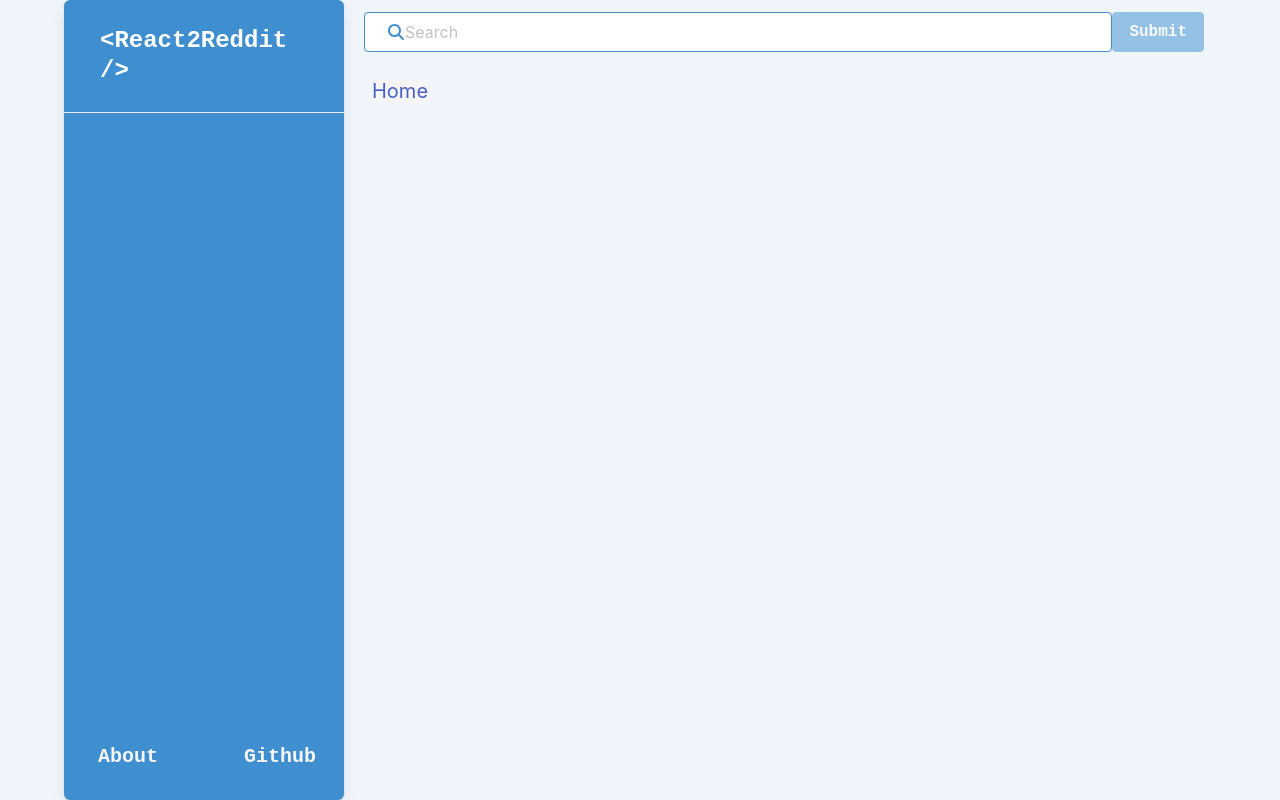
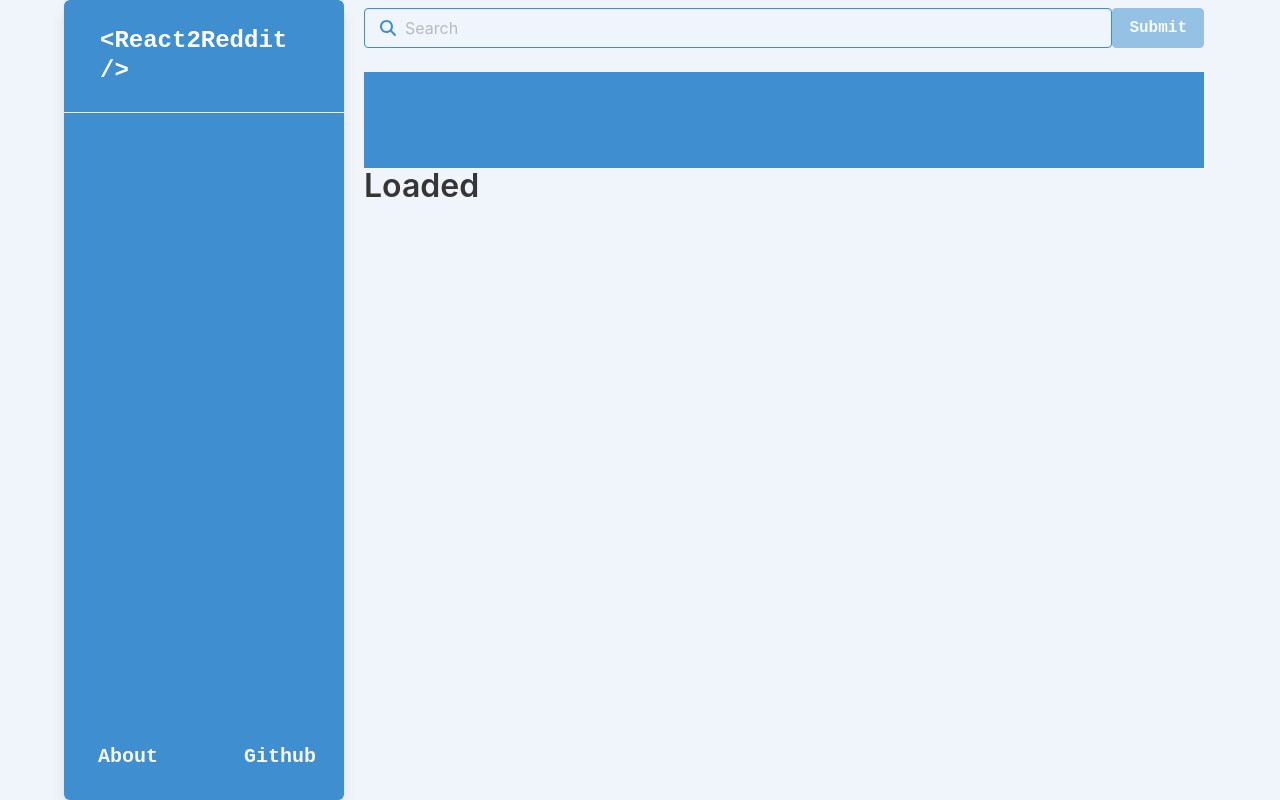
Before and after one commit to impeterk/tinyReddit, a React (Vite) app: page /search in a window 1280 px wide. Built offline with nearby package versions, Linux system fonts and the light colour scheme; no server answers.

Commit message:
added searchSlice, searchAsync thunk and searchlogic

```diff
--- a/src/components/elements/Search/Search.jsx
+++ b/src/components/elements/Search/Search.jsx
@@ -21,6 +21,9 @@ export default function Search(props) {
         }
         const query = createSearchParams(searchQuery)
 
+        setSearch(() => {
+            return ''
+        })
         navigate({
             pathname: '/search',
             search: `?${query}`
@@ -31,9 +34,9 @@ export default function Search(props) {
 
     return (
         <form className="control has-icons-left has-icons-right is-flex is-sticky search" onSubmit={handleSubmit}>
-            <input onChange={handleInputChange} className="input is-info" type="text" placeholder="Search" />
+            <input onChange={handleInputChange} className="input is-info has-background-info-light" value={search} type="text" placeholder="Search" />
             <span className="ml-3 icon is-left">
-                <FontAwesomeIcon className="has-text-info" icon={faSearch} />
+                <FontAwesomeIcon className="has-text-info mr-4" icon={faSearch} />
             </span>
             <button
                 className={`button is-${props.buttonColor || 'info'} has-text-weight-bold is-family-monospace`}
--- /dev/null
+++ b/src/components/elements/Search/searchSlice.js
@@ -0,0 +1,43 @@
+import {createSlice, createAsyncThunk} from "@reduxjs/toolkit"
+
+
+export const loadSearchResults = createAsyncThunk(
+    'search/loadSearchResults',
+    async(searchTerm) => {
+
+        let response = await fetch(`https://www.reddit.com/search.json?q=${searchTerm}`)
+        let responseJSON = await response.json()
+        return responseJSON
+    }
+)
+
+
+const searchSlice = createSlice({
+    name: 'search',
+    initialState: {
+        searchResults: [],
+        searchIsLoading: false,
+        failedToLoadSearch: false
+    },
+    reducers: {},
+    extraReducers: {
+        [loadSearchResults.pending]: (state, action) => {
+            state.searchIsLoading = true
+            state.failedToLoadSearch = false
+        },
+        [loadSearchResults.fulfilled]: (state, action) => {
+            console.log(action.payload)
+            state.searchIsLoading = false
+            state.failedToLoadSearch = false
+        },
+        [loadSearchResults.rejected]: (state, action) => {
+            state.searchIsLoading = false
+            state.failedToLoadSearch = true
+        }
+    }
+})
+
+export default searchSlice.reducer
+
+export const selectSearchResults = (state) => state.search.searchResults
+export const selectLoadingSearch = (state) => state.search.searchIsLoading
--- a/src/store/index.js
+++ b/src/store/index.js
@@ -2,8 +2,10 @@ import {configureStore} from '@reduxjs/toolkit'
 import subredditReducer from '@/components/elements/navigation/subredditList/subredditSlice'
 import navBarMenuReducer from '@/components/layout/navBar/navBarSlice'
 import postReducer from '@/components/elements/postList/postListSlice'
+import searchReducer from '@/components/elements/search/searchSlice'
 export default configureStore({
     reducer:{
+        search: searchReducer,
         post: postReducer,
         subreddit: subredditReducer,
         navBarMenu: navBarMenuReducer
--- a/src/views/PostsView.jsx
+++ b/src/views/PostsView.jsx
@@ -15,7 +15,7 @@ export default function PostsView() {
 
     return (
         <>
-            <section className="hero mt-4 is-medium is-desktop is-rounded is-info">
+            <section className="hero is-medium is-desktop is-rounded is-info">
                 <div className="hero-body has-text-centered">
                     <p className="title is-size-1">
                         <span className="title">/r/</span>
--- a/src/views/Root.jsx
+++ b/src/views/Root.jsx
@@ -15,14 +15,18 @@ export default function Root() {
     return (
         <div className="container is-widescreen">
             <div className="columns m-0 p-0">
-                <div className="column m-0 p-0 mr-2 only-desktop"><Panel /></div>
+                <div className="column m-0 p-0 only-desktop"><Panel /></div>
                 <div className="column p-0 m-0 only-mobile"><NavBar /></div>
-                <div className="column is-9">
-                        <div className="only-desktop is-sticky px-0 is-flex">
-                            <Search />
-                        </div>
-                    <div className={`pageloader ${loadingSubreddit ? 'is-active' : 'display-none'} is-light`}><span className="title">Loading...</span></div>
-                    <div className={`${loadingSubreddit ? 'display-none' : ''}`}>
+                <div className="column is-9 ml-2 pt-0">
+                    <div className="only-desktop is-sticky is-flex containter has-background-info-light py-2 ">
+                        <Search />
+                    </div>
+                    <div className={`pageloader ${loadingSubreddit ? 'is-active' : 'display-none'} is-light`}>
+                        <span className="title">
+                            Loading...
+                        </span>
+                    </div>
+                    <div className={`${loadingSubreddit ? 'display-none' : 'mt-4'}`}>
                         <Outlet />
                     </div>
                 </div>
--- a/src/views/SearchView.jsx
+++ b/src/views/SearchView.jsx
@@ -1,17 +1,25 @@
+import { useEffect } from 'react'
 import { Link, useNavigate, useSearchParams } from 'react-router-dom'
 import { addSubreddit } from '@/components/elements/navigation/subredditList/subredditSlice'
-import { useDispatch } from 'react-redux'
+import { useDispatch, useSelector } from 'react-redux'
+import { loadSearchResults, selectLoadingSearch, selectSearchResults } from '../components/elements/Search/searchSlice'
 export default function SearchView() {
     const navigate = useNavigate()
     const [searchParams, setSearchParams] = useSearchParams()
     const searchQuery = searchParams.get('q')
     const dispatch = useDispatch()
+    const isLoading = useSelector(selectLoadingSearch)
+    const searchResults = useSelector(selectSearchResults)
+
+    useEffect(() => {
+        dispatch(loadSearchResults(searchQuery))
+    }, [searchQuery])
 
     const onLinkClick = () => {
         if (searchQuery) {
-        dispatch(
-            addSubreddit(searchQuery)
-        )
+            dispatch(
+                addSubreddit(searchQuery)
+            )
         }
         navigate({
             pathname: `/r/${searchQuery}`
@@ -19,9 +27,19 @@ export default function SearchView() {
         setSearchParams(prev => '')
     }
 
+
     return (
-        <section className="section py-5 px-2">
-            <Link onClick={onLinkClick} className="is-info has-background-light is-size-5">{searchQuery ? `/r/${searchQuery}` : 'Home'}</Link>
-        </section>
+        <>
+            <Link onClick={onLinkClick} >
+                <div className="hero is-info">
+                    <div className="hero-body">
+                        <div className="title">
+                            {searchQuery}
+                        </div>
+                    </div>
+                </div>
+            </Link>
+            {isLoading ? (<h1 className="title">Loading...</h1>) : <h1 className='title'>Loaded</h1> }
+        </>
     )
 }
```
